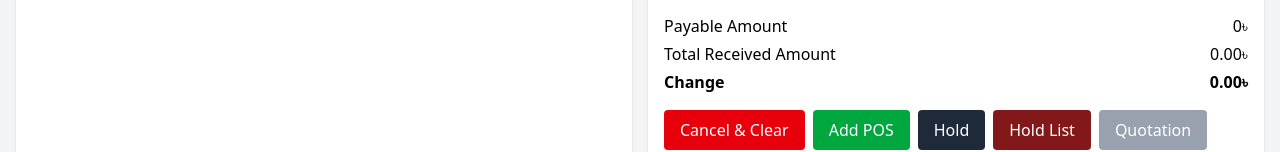
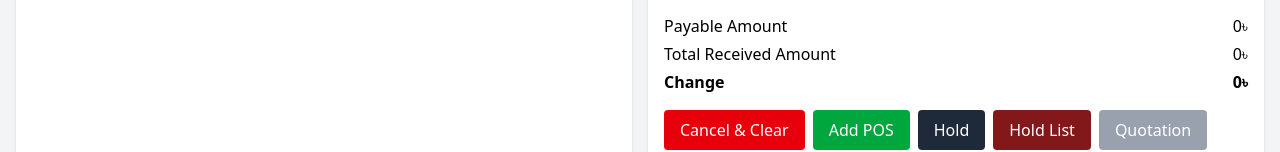
Before and after one commit to Md-omar-faruke-programming-hero/pos_ui, a React (Vite) app: page / in a window 1280 px wide. Shown: the part 581-733 px from the top of the page. Built offline with nearby package versions, Linux system fonts and the light colour scheme; no server answers.

Commit message:
chabge total revice show right ay

```diff
--- a/src/components/BillingSection.tsx
+++ b/src/components/BillingSection.tsx
@@ -93,7 +93,7 @@ export default function BillingSection() {
   const clearPOSState = () => {
     setProducts([]);
     setPhone("");
-    setMembership?.("");
+    setMembership("");
     setDiscountAmount(0);
     setVatAmount(0);
     setSalesmanId(null);
@@ -132,7 +132,6 @@ export default function BillingSection() {
         sku: skuList,
       };
 
-
       try {
         const res = await api.post("/sell/create-sell", payload);
         console.log("✅ Sell created:", res.data);
@@ -141,7 +140,6 @@ export default function BillingSection() {
 
         clearPOSState();
         setProducts([]);
-
       } catch (err) {
         console.error("❌ Sell submission failed:", err);
         alert("Sell failed. See console for details.");
@@ -157,7 +155,6 @@ export default function BillingSection() {
   const clearProducts = () => {
     setProducts([]);
     clearPOSState();
-
   };
 
   // hold  handler
@@ -239,7 +236,7 @@ export default function BillingSection() {
     }));
 
     setProducts(mappedProducts);
-    setModalOpen(false)
+    setModalOpen(false);
   };
 
   const handleDelete = (timestamp: string) => {
@@ -336,17 +333,21 @@ export default function BillingSection() {
         </div>
         <div className="flex justify-between">
           <span>Total Received Amount</span>
-          <span>{totalReceived.toFixed(2)}৳</span>
+          {products.length == 0 ? <span>0৳</span> : <span>{totalReceived.toFixed(2)}৳</span>}
         </div>
         {totalReceived < payableAmount ? (
           <div className="flex justify-between font-semibold">
             <span>Need More</span>
-            <span>{Math.abs(changeAmount).toFixed(2)}৳</span>
+            {products.length == 0 ? (
+              <span>0৳</span>
+            ) : (
+              <span>{Math.abs(changeAmount).toFixed(2)}৳</span>
+            )}
           </div>
         ) : (
           <div className="flex justify-between font-semibold">
             <span>Change</span>
-            <span>{changeAmount.toFixed(2)}৳</span>
+            {products.length == 0 ? <span>0৳</span> : <span>{changeAmount.toFixed(2)}৳</span>}
           </div>
         )}
       </div>
--- a/src/components/ProductCustomerNavigation.tsx
+++ b/src/components/ProductCustomerNavigation.tsx
@@ -13,8 +13,18 @@ export default function ProductCustomerNavigation() {
   //not found state
   const [notFound, setNotFound] = useState(false);
 
-  const { products, searchBySku,discountAmount,vatAmount, setDiscountAmount, setVatAmount, setMembership, value, setValue } =
-    useProductSearch();
+  const {
+    products,
+    searchBySku,
+    discountAmount,
+    vatAmount,
+    setDiscountAmount,
+    setVatAmount,
+    setMembership,
+    value,
+    setValue,
+    membership,
+  } = useProductSearch();
   const { employees, salesmanId, setSalesmanId } = useEmployee();
   const { phone, setPhone, invoiceNumber } = useInvoice();
   // Filter only Salesmen
@@ -59,7 +69,6 @@ export default function ProductCustomerNavigation() {
     <div className="bg-white rounded shadow p-4 space-y-4">
       <h2 className="text-lg font-semibold">Product & Customer Navigation</h2>
       <div className="grid grid-cols-2 lg:grid-cols-4 gap-4">
-
         <div className="flex flex-col space-y-1 w-auto ">
           <label className="text-sm font-semibold text-gray-700">Invoice Number</label>
           <p className="border border-gray-400 rounded px-4 py-2 text-center text-gray-800">
@@ -100,6 +109,7 @@ export default function ProductCustomerNavigation() {
         <div className="flex flex-col space-y-1 w-[auto]">
           <label className="text-sm font-semibold text-gray-700">MemberShipID</label>
           <input
+            value={membership}
             onChange={(e) => setMembership?.(e.target.value)}
             placeholder="MemberShipID"
             type="text"
@@ -143,7 +153,7 @@ export default function ProductCustomerNavigation() {
         <div className="flex flex-col space-y-1 w-[auto]">
           <label className="text-sm font-semibold text-gray-700">Enter The Discount Amount</label>
           <input
-          value={discountAmount==0 ? "":discountAmount}
+            value={discountAmount == 0 ? "" : discountAmount}
             onChange={(e) => setDiscountAmount(Number(e.target.value))}
             placeholder="Enter The Discount Amount"
             type="text"
@@ -155,7 +165,7 @@ export default function ProductCustomerNavigation() {
         <div className="flex flex-col space-y-1 w-[auto]">
           <label className="text-sm font-semibold text-gray-700">Enter The Vat Amount</label>
           <input
-          value={vatAmount==0 ? "":vatAmount }
+            value={vatAmount == 0 ? "" : vatAmount}
             onChange={(e) => setVatAmount(Number(e.target.value))}
             placeholder="Enter The Vat Amount"
             type="text"
--- a/src/context/productTypes.ts
+++ b/src/context/productTypes.ts
@@ -31,7 +31,7 @@ export type Product = {
     setDiscountAmount: React.Dispatch<React.SetStateAction<number>>;
     setVatAmount: React.Dispatch<React.SetStateAction<number>>;
     membership: string;
-    setMembership?: React.Dispatch<React.SetStateAction<string>>;
+    setMembership: React.Dispatch<React.SetStateAction<string>>;
     value: string;
     setValue: React.Dispatch<React.SetStateAction<string>>;
 
```
